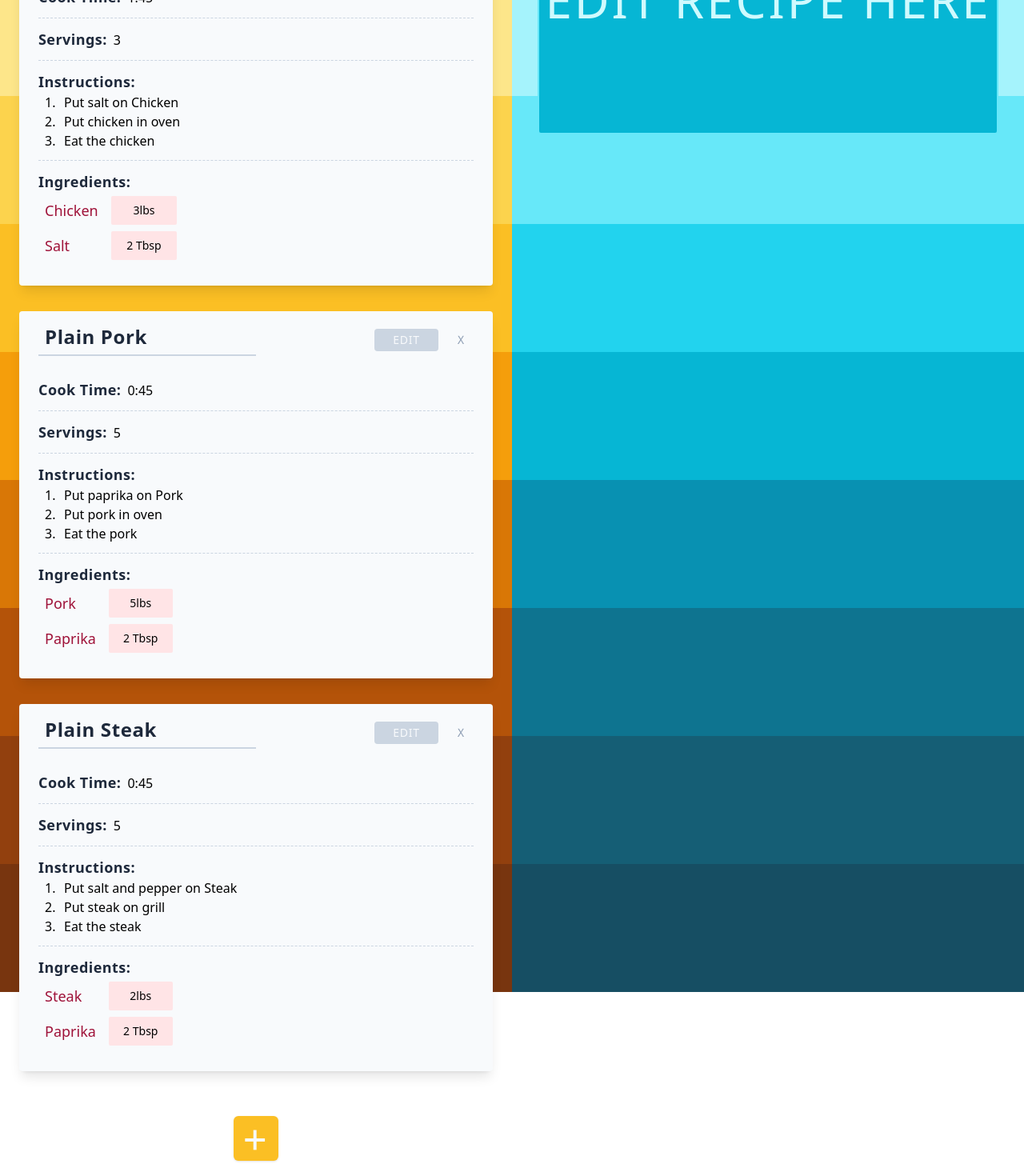
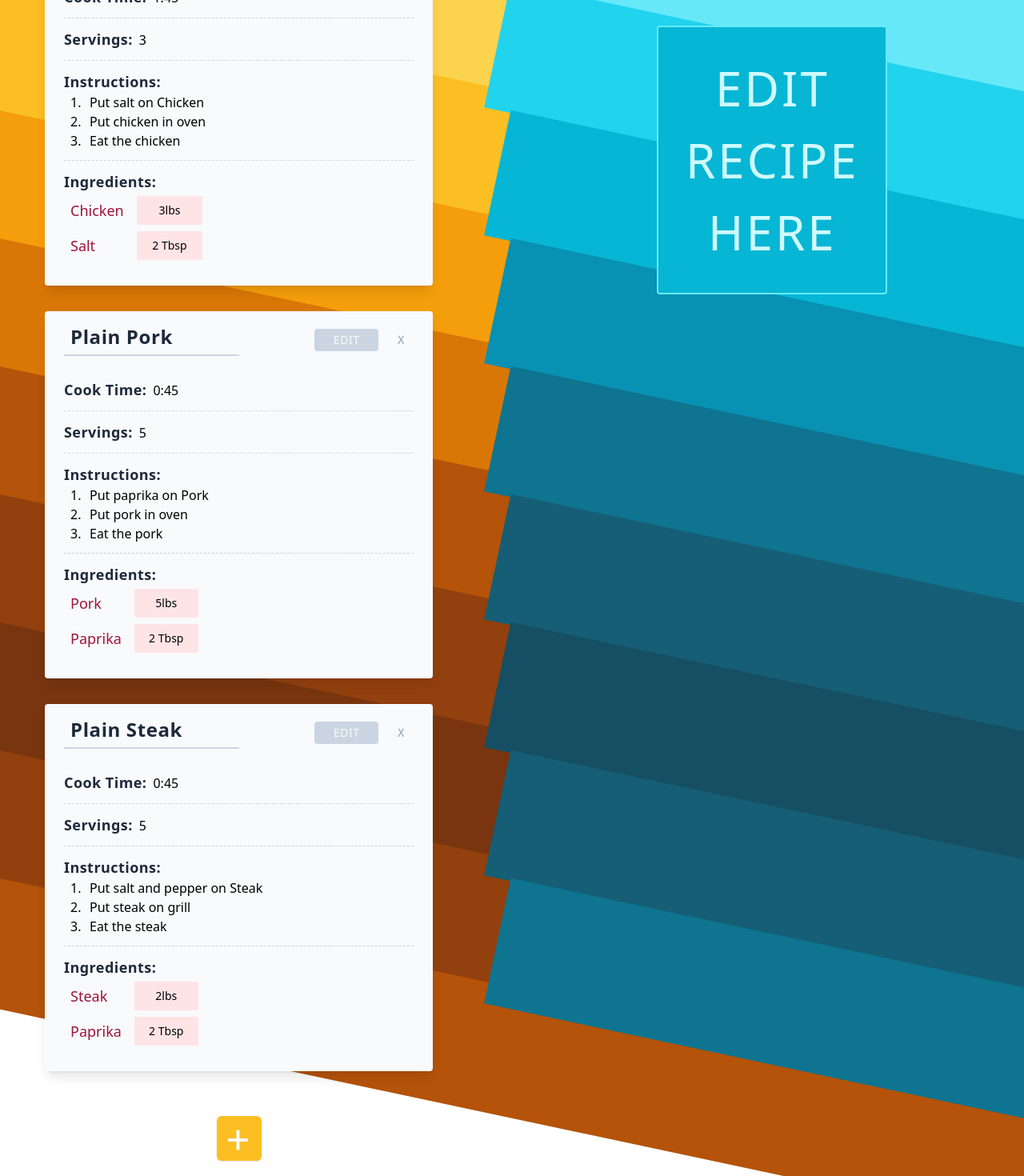
Before and after one commit to Zetrick/cooking_with_react, a React (Create React App) app: page / in a window 1280 px wide. Shown: the part 200-1670 px from the top of the page at 80% size. Built offline with nearby package versions, Linux system fonts and the light colour scheme.

Commit message:
added context

```diff
--- a/package.json
+++ b/package.json
@@ -6,7 +6,8 @@
     "classnames": "^2.3.1",
     "react": "^17.0.2",
     "react-dom": "^17.0.2",
-    "react-scripts": "5.0.0"
+    "react-scripts": "5.0.0",
+    "uuid": "^8.3.2"
   },
   "scripts": {
     "start": "react-scripts start",
--- a/src/Components/App.js
+++ b/src/Components/App.js
@@ -1,26 +1,76 @@
-import React from "react";
+import React, { useState, useContext } from "react";
+import { v4 as uuidv4 } from "uuid";
 import RecipeList from "./RecipeList";
 import Background from "./Background";
 import "../index.css";
 
-let a1 = 'first:border-t-amber-300'
-let c1 = 'first:border-t-cyan-300'
+export const RecipeContext = React.createContext();
+
+let a1 = "first:border-t-amber-300";
+let a2 = "first:border-t-amber-100";
+let c1 = "first:border-t-cyan-300";
 
 function App() {
+  const [recipes, setRecipes] = useState(sampleRecipes);
+
+
+  const handleRecipeAddFunc = () => {
+    const newRecipe = {
+      id: uuidv4(),
+      name: "New Reshi",
+      servings: 1,
+      cookTime: "1:00",
+      instructions: ["instruc 1", "instruc 2", "instruc 3"],
+      ingredients: [
+        {
+          id: uuidv4(),
+          name: "ing name",
+          amount: "1 cup",
+        },
+      ],
+    };
+
+    setRecipes([...recipes, newRecipe]);
+  }
+
+  const handleRecipeDeleteFunc = (id_of_recipe) => {
+    setRecipes(recipes.filter( recipe => recipe.id !== id_of_recipe));
+  }
+
+  const recipeContextValue = {
+    handleRecipeAdd: handleRecipeAddFunc,
+    handleRecipeDelete: handleRecipeDeleteFunc
+  }
+
   return (
     <div className="">
-      <div className="fixed flex w-full z-0">
+      {/* FIXED BACKGROUND / ROTATED DIVS */}
+      <div className="fixed z-0 flex w-full">
         <Background color="amber" />
         <Background color="cyan" />
       </div>
-      <div className="flex relative z-10">
-        <div className="w-1/2 h-screen">
-          <RecipeList color="amber" recipes={sampleRecipes} />
+
+      {/* CONTAINER FOR RECIPE CARDS & EDIT SECTION */}
+      <div className="relative z-10 flex">
+        {/* RECIPE CARD CONTAINER */}
+        <div className="ml-8 h-screen w-5/12">
+          <RecipeContext.Provider value={recipeContextValue}>
+            <RecipeList
+              color="amber" //
+              recipes={recipes}
+            />
+          </RecipeContext.Provider>
         </div>
-        <div className="relative">
-          <div className="fixed w-1/2 h-1/2 p-8 mx-auto">
-            <div className="bg-cyan-500 w-full h-full flex justify-center items-center border-2 border-cyan-300 rounded cursor-pointer hover:brightness-105">
-              <p className="text-6xl text-cyan-100 tracking-wider text-center leading-normal">EDIT RECIPE HERE</p>
+        {/* EDIT SECTION CONTAINER */}
+        {/* RELATIVE PARENT */}
+        <div className="relative flex items-center">
+          {/* FIXED CHILD */}
+          <div className="fixed ml-20 flex h-1/2 w-1/2 justify-center p-8">
+            {/* CONTENT */}
+            <div className="flex h-full w-1/2 cursor-pointer items-center justify-center rounded border-2 border-cyan-300 bg-cyan-500 hover:brightness-105">
+              <p className="text-center text-6xl leading-normal tracking-wider text-cyan-100">
+                EDIT RECIPE HERE
+              </p>
             </div>
           </div>
         </div>
@@ -31,30 +81,26 @@ function App() {
 
 const sampleRecipes = [
   {
-    id: 1,
+    id: uuidv4(),
     name: "Plain Chicken with Catchetori Alfredo Sauce",
     servings: 3,
     cookTime: "1:45",
-    instructions: [
-      "Put salt on Chicken",
-      "Put chicken in oven",
-      "Eat the chicken",
-    ],
+    instructions: ["Put salt on Chicken", "Put chicken in oven", "Eat the chicken"],
     ingredients: [
       {
         name: "Chicken",
         amount: "3lbs",
-        id: 4,
+        id: uuidv4(),
       },
       {
         name: "Salt",
         amount: "2 Tbsp",
-        id: 5,
+        id: uuidv4(),
       },
     ],
   },
   {
-    id: 2,
+    id: uuidv4(),
     name: "Plain Pork",
     servings: 5,
     cookTime: "0:45",
@@ -63,35 +109,31 @@ const sampleRecipes = [
       {
         name: "Pork",
         amount: "5lbs",
-        id: 6,
+        id: uuidv4(),
       },
       {
         name: "Paprika",
         amount: "2 Tbsp",
-        id: 7,
+        id: uuidv4(),
       },
     ],
   },
   {
-    id: 3,
+    id: uuidv4(),
     name: "Plain Steak",
     servings: 5,
     cookTime: "0:45",
-    instructions: [
-      "Put salt and pepper on Steak",
-      "Put steak on grill",
-      "Eat the steak",
-    ],
+    instructions: ["Put salt and pepper on Steak", "Put steak on grill", "Eat the steak"],
     ingredients: [
       {
         name: "Steak",
         amount: "2lbs",
-        id: 8,
+        id: uuidv4(),
       },
       {
         name: "Paprika",
         amount: "2 Tbsp",
-        id: 9,
+        id: uuidv4(),
       },
     ],
   },
--- a/src/Components/Background.js
+++ b/src/Components/Background.js
@@ -1,11 +1,12 @@
 import React from "react";
+import { v4 as uuidv4 } from 'uuid';
 
 export default function Background(props) {
-  let colors_arr = [`bg-${props.color}-100`,`bg-${props.color}-200`,`bg-${props.color}-300`,`bg-${props.color}-400`,`bg-${props.color}-500`,`bg-${props.color}-600`,`bg-${props.color}-700`,`bg-${props.color}-800`,`bg-${props.color}-900`];
+  let colors_arr = [`bg-${props.color}-100`,`bg-${props.color}-200`,`bg-${props.color}-300`,`bg-${props.color}-400`,`bg-${props.color}-500`,`bg-${props.color}-600`,`bg-${props.color}-700`,`bg-${props.color}-800`,`bg-${props.color}-900`, `bg-${props.color}-800`, `bg-${props.color}-700`];
   return (
     <div className="w-1/2">
       {colors_arr.map((color, ind) => {
-        return <div className={`h-40 ${colors_arr[ind]}`}></div>
+        return <div className={`h-40 -translate-x-10 w-[2000px] ${colors_arr[ind]} rotate-12 3xl:-translate-x-32 xl:-translate-y-24`} key={uuidv4()}></div>
       })}
     </div>
   );
--- a/src/Components/Recipe.js
+++ b/src/Components/Recipe.js
@@ -1,8 +1,9 @@
-import React from "react";
+import React, { useContext } from "react";
 import IngredientList from "./IngredientList";
+import { RecipeContext } from "./App";
 
 export default function Recipe(props) {
-
+  const value = useContext(RecipeContext);
   return (
     // CARD
     <div className={`first:border-t-${props.color}-300 px-6 py-4 mb-8 rounded shadow-lg first:border-t-4 border-slate-300 bg-slate-50`}>
@@ -21,7 +22,8 @@ export default function Recipe(props) {
             <button className="w-20 p-1 m-1 text-sm tracking-wider uppercase transition-all rounded select-none border-slate-300 bg-slate-300 text-slate-50 hover:bg-slate-400">
               Edit
             </button>
-              <button className="flex items-center justify-center w-8 h-8 p-3 ml-2 font-mono text-sm uppercase transition-all rounded-full select-none hover:bg-slate-200 text-slate-400">
+              <button className="flex items-center justify-center w-8 h-8 p-3 ml-2 font-mono text-sm uppercase transition-all rounded-full select-none hover:bg-slate-200 text-slate-400"
+              onClick={ () => value.handleRecipeDelete(props.id)}>
                 X
               </button>
           </div>
--- a/src/Components/RecipeList.js
+++ b/src/Components/RecipeList.js
@@ -1,18 +1,29 @@
-import React from "react";
+import React, { useContext } from "react";
 import Recipe from "./Recipe";
+import { RecipeContext } from "./App";
 
 export default function RecipeList(props) {
+  const value = useContext(RecipeContext);
   return (
     // LIST
-    <div className="flex flex-col max-w-3xl px-6 py-8 pb-20 mx-auto">
+    <div className="mx-auto flex max-w-3xl flex-col px-6 py-8 pb-20">
       {/* RECIPE CARDS */}
-      {props.recipes.map((recipe) => {
-        return <Recipe key={recipe.id} {...recipe} color={props.color} />;
+      {props.recipes.map((recipe, ind) => {
+        return (
+          <Recipe
+            key={ind}
+            {...recipe}
+            color={props.color}
+          />
+        );
       })}
 
       {/* ADD RECIPE BUTTON */}
-      <div className="flex justify-center my-4">
-        <button className={`flex items-center justify-center p-4 m-2 font-mono text-5xl leading-8 tracking-wider text-center rounded-md shadow select-none w-14 h-14 bg-${props.color}-400 text-slate-50 hover:border hover:border-dashed hover:border-slate-200`}>
+      <div className="my-4 flex justify-center">
+        <button
+          className="m-2 flex h-14 w-14 select-none items-center justify-center rounded-md bg-amber-400 p-4 text-center font-mono text-5xl leading-8 tracking-wider text-slate-50 shadow outline-none transition-all hover:outline-1 hover:outline-offset-8 hover:outline-amber-300"
+          onClick={value.handleRecipeAdd}
+        >
           +
         </button>
       </div>
```
Also changed, not shown: 1 other file (tests, documents, lock files or other folders).
